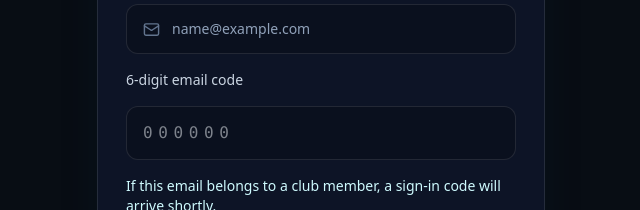
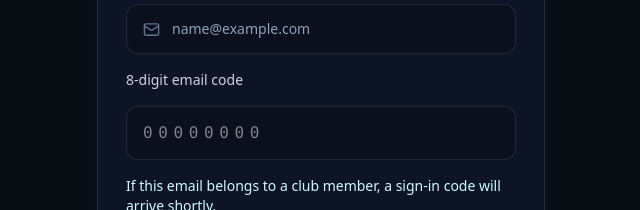
Before and after one commit to mjsan-dosclub/Hack-OS, a Next.js app: page /login in a window 1280 px wide. Both pictures are taken after typing "name@example.com" into the empty fields and a click on the button "Send sign-in code". Shown: the part 373-583 px from the top of the page, without its empty margins (319-959 px from the left). Built offline with nearby package versions, Linux system fonts and the light colour scheme; no server answers.

Commit message:
Fix email OTP length for QA sign-in

```diff
--- a/src/components/auth/LoginForm.tsx
+++ b/src/components/auth/LoginForm.tsx
@@ -134,23 +134,23 @@ export default function LoginPage() {
 									className="block text-sm text-slate-300"
 									htmlFor="email-code"
 								>
-									6-digit email code
+									8-digit email code
 								</label>
 								<input
 									id="email-code"
 									inputMode="numeric"
 									autoComplete="one-time-code"
-									pattern="[0-9]{6}"
-									maxLength={6}
+									pattern="[0-9]{8}"
+									maxLength={8}
 									required
 									value={token}
 									onChange={(event) =>
 										setToken(
-											event.currentTarget.value.replace(/\D/g, "").slice(0, 6),
+											event.currentTarget.value.replace(/\D/g, "").slice(0, 8),
 										)
 									}
 									className="w-full rounded-xl border border-white/10 bg-black/20 px-4 py-3.5 font-mono tracking-[0.35em] outline-none focus:border-cyan-200/50"
-									placeholder="000000"
+									placeholder="00000000"
 								/>
 							</>
 						)}
--- a/src/schemas/auth.ts
+++ b/src/schemas/auth.ts
@@ -18,7 +18,7 @@ export const emailOtpVerifySchema = z
 		token: z
 			.string()
 			.trim()
-			.regex(/^\d{6}$/, "Enter the 6-digit code."),
+			.regex(/^\d{8}$/, "Enter the 8-digit email code."),
 	})
 	.strict();
 
```
